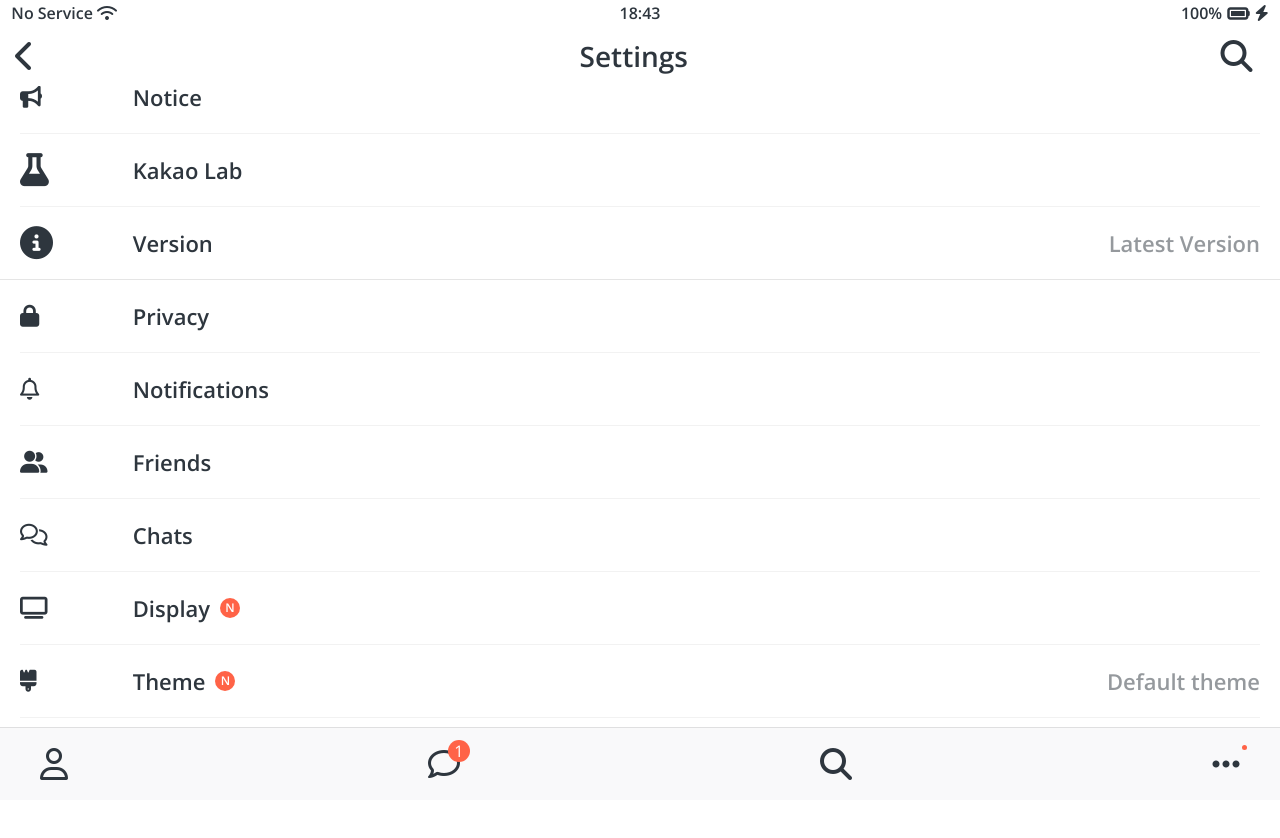
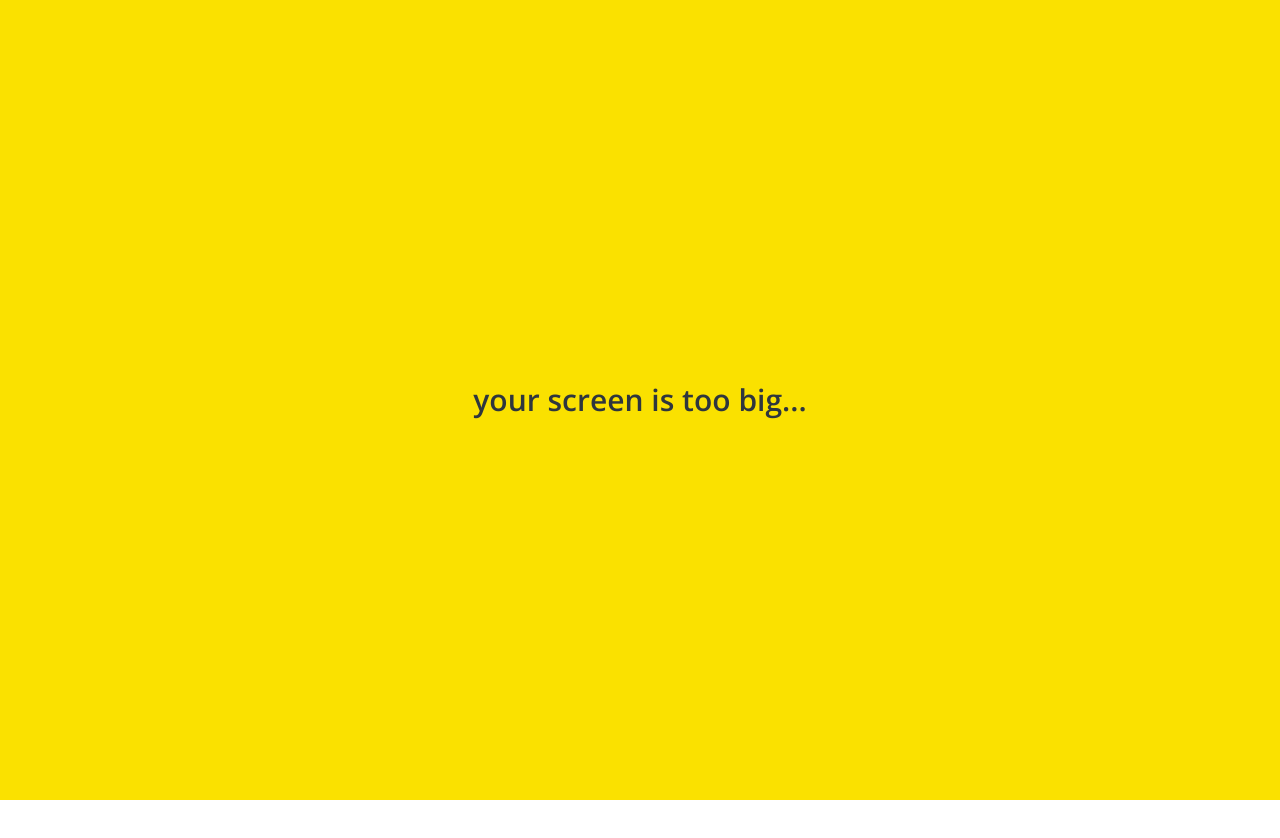
Before and after one commit to ine9141/kakaotalk, a plain HTML site: page setting.html in a window 1280 px wide. Drawn offline with nearby package versions, Linux system fonts and the light colour scheme.

Commit message:
finished all (+interactive design)

```diff
--- /dev/null
+++ b/css/components/mobile.css
@@ -0,0 +1,22 @@
+.only-mobile {
+  position: fixed;
+  box-sizing: border-box;
+  width: 100vw;
+  height: 100vh;
+  top: 0;
+  left: 0;
+  background-color: var(--yellow);
+  text-align: center;
+  font-weight: 600;
+  font-size: 30px;
+  z-index: 100;
+  display: flex;
+  justify-content: center;
+  align-items: center;
+}
+
+@media screen and (max-width: 500px) {
+  .only-mobile {
+    display: none;
+  }
+}
--- a/css/styles.css
+++ b/css/styles.css
@@ -10,6 +10,7 @@
 @import "components/badge.css";
 @import "components/alt-header.css";
 @import "components/splash.css";
+@import "components/mobile.css";
 
 /* Screens */
 @import "screens/login.css";
--- a/setting.html
+++ b/setting.html
@@ -123,6 +123,10 @@
         </ul>
     </nav>
 
+    <div class="only-mobile">
+        <span>your screen is too big...</span>
+    </div>
+
     <script src="https://kit.fontawesome.com/6478f529f2.js" crossorigin="anonymous"></script>
 </body>
 
```
Also changed, not shown: chat.html (+5 -0 lines), chats.html (+5 -0 lines), find.html (+5 -0 lines), friends.html (+5 -0 lines), index.html (+4 -0 lines), more.html (+5 -0 lines).
